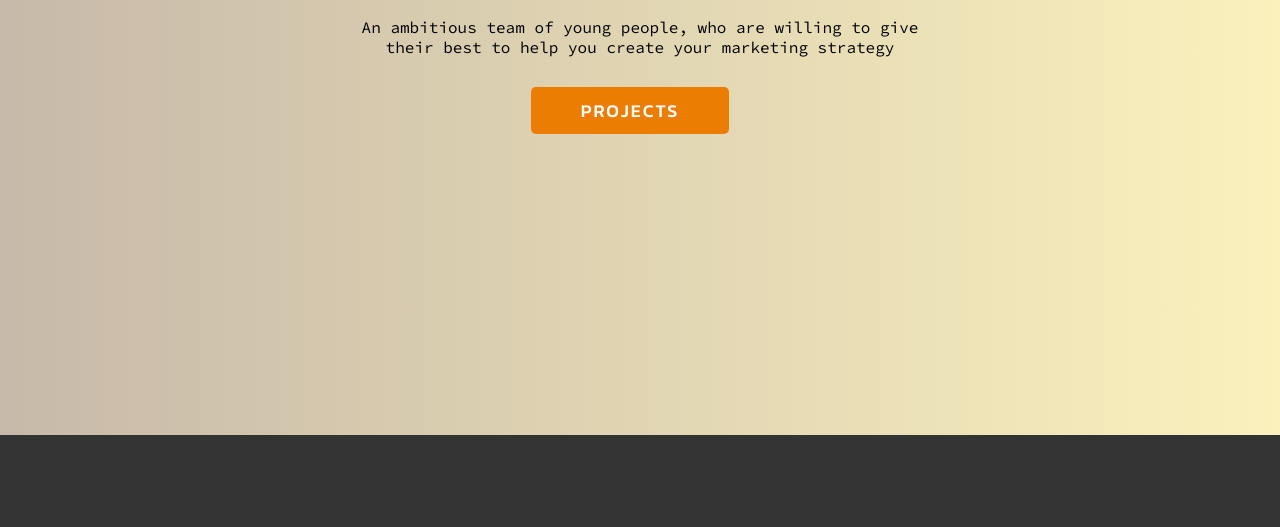
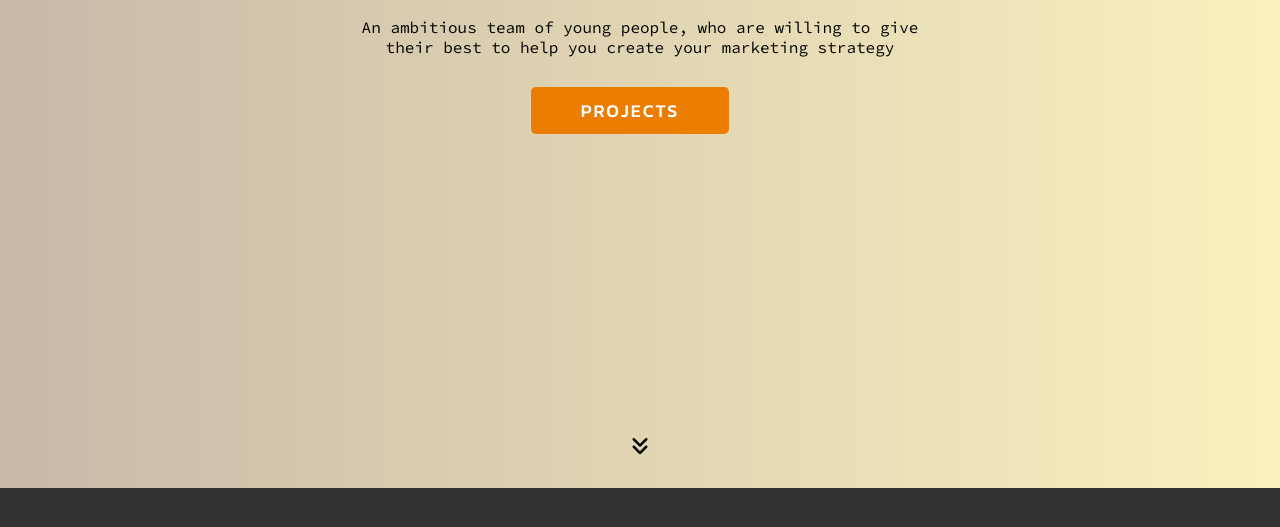
Before and after one commit to BonchoZubev/Markefox, a plain HTML site: page index.html in a window 1280 px wide. Shown: the part 455-982 px from the top of the page. Drawn offline with nearby package versions, Linux system fonts and the light colour scheme.

Commit message:
A new icon at the end of the first section

```diff
--- a/index.html
+++ b/index.html
@@ -13,6 +13,8 @@
     <link href="https://fonts.googleapis.com/css2?family=Kanit:ital,wght@0,100;0,200;0,300;0,400;0,500;0,600;0,700;0,800;0,900;1,100;1,200;1,300;1,400;1,500;1,600;1,700;1,800;1,900&family=Oswald:wght@200..700&display=swap" rel="stylesheet">
 </head>
 <body>
+
+    <!-- Header -->
     <header>
         <a href="/">
         <img src="images/markefox-logo.png" alt="Logo" class = "logo">
@@ -25,6 +27,7 @@
         </nav>
     </header>
 
+    <!--  -->
     <div class = "social-media">
     <a href="https://www.youtube.com/channel/UCpWvokw3HTo_4uyXHRxMTUQ" target="_blank"><i class="fa-brands fa-youtube"></i></a>
     <a href="https://www.instagram.com/markefox2/" target="_blank"><i class="fa-brands fa-instagram"></i></a>
@@ -38,6 +41,10 @@
     </div>
     <script src="myscript.js"></script>
 
+    <div class = "test">
+        <i class="fa-solid fa-angles-down"></i>
+    </div>
+
     <section id="about">
         <h1>About Us</h1>
         <p>Learn more about our company.</p>
--- a/style.css
+++ b/style.css
@@ -125,6 +125,12 @@ nav a:hover {
     letter-spacing: 2px;
 }
 
+.test {
+    font-size: 20px;
+    margin-bottom: 30px;
+    text-align: center;
+}
+
 section {
     height: 100vh;
     display: flex;
```
Also changed, not shown: 1 other file.
